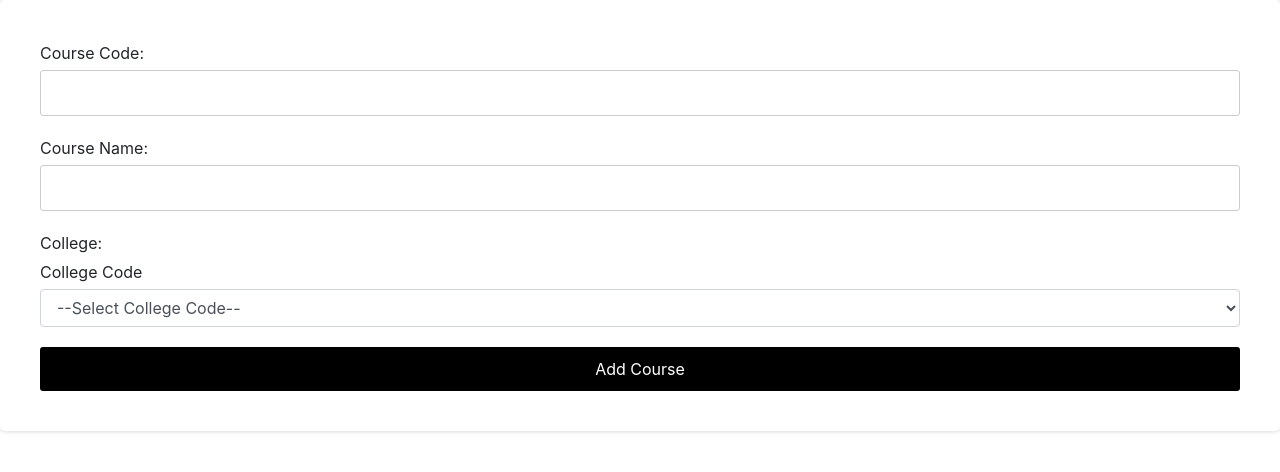
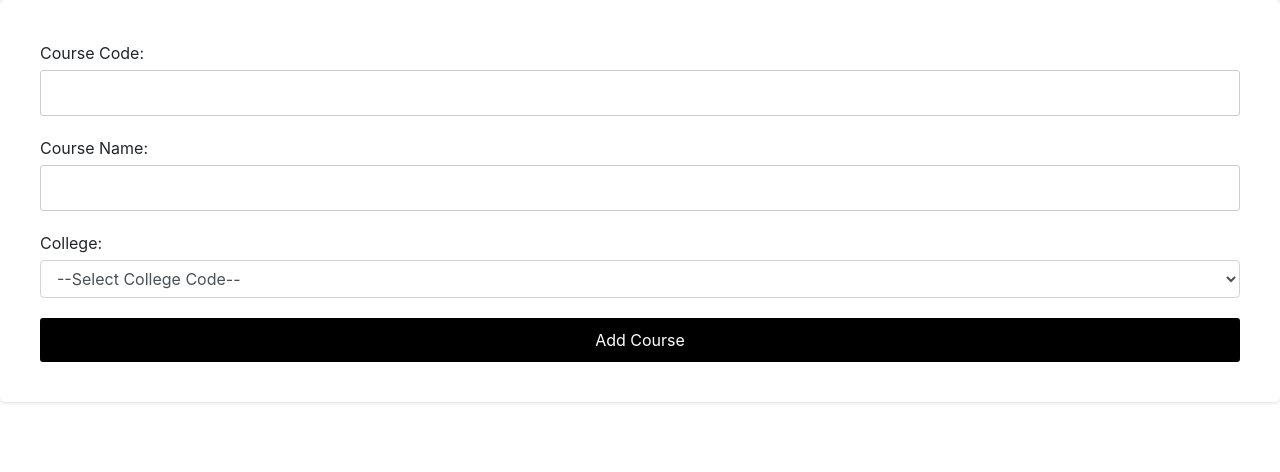
Before and after one commit to ryukychs/SSISv3-, a Flask app: template app/templates/addcourse.html in a window 1280 px wide. Shown: the part 56-528 px from the top of the page. Run offline with Flask 3, Linux system fonts and the light colour scheme; the template is opened without the code that fills it, so the values that code supplies are empty; parts of the project's set-up code (start-up, migrations or seed data) failed here and were passed over; some libraries are stand-ins or nearby versions.

Commit message:
fixed addcourse.html

```diff
--- a/app/templates/addcourse.html
+++ b/app/templates/addcourse.html
@@ -40,7 +40,6 @@
         </div>
         <div class="form-group">
           <label for="collegecode">College:</label>
-          <label for="collegecode">College Code</label>
           <select class="form-control" id="collegecode" name="collegecode" required>
             <option value="" disabled selected>--Select College Code--</option>
             {% for college in colleges %}
```
Also changed, not shown: app/static/css/style.css (line endings or trailing spaces).
